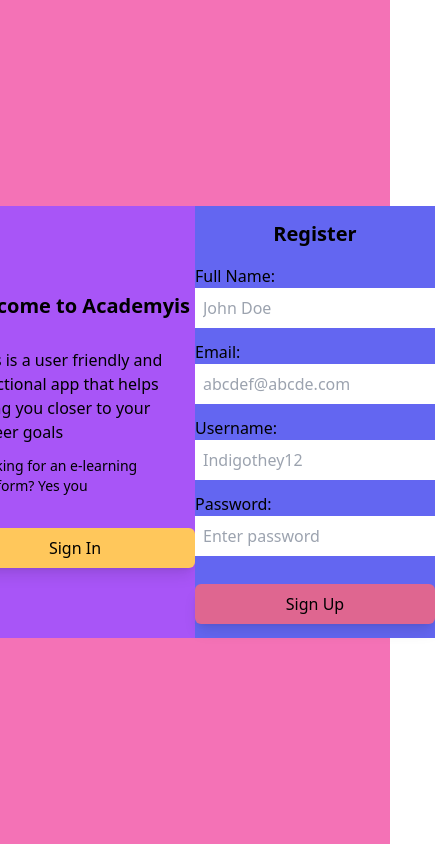
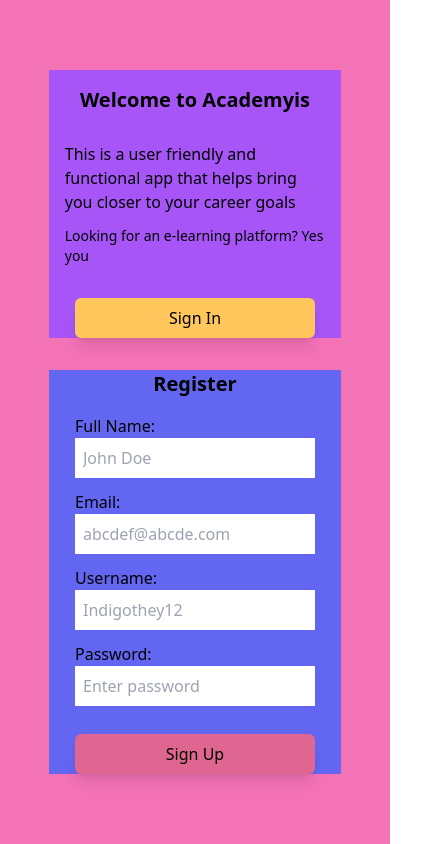
Before and after one commit to TobyMike-max/e-learning, a React (Vite) app in the folder e-learning/: page /register in a window 390 px wide. Shown: the whole page, 435 px wide, since content can reach past the window. Built offline with nearby package versions, Linux system fonts and the light colour scheme.

Commit message:
Thank you Jesus

```diff
--- a/e-learning/src/pages/Courses.tsx
+++ b/e-learning/src/pages/Courses.tsx
@@ -101,7 +101,7 @@ const Courses: React.FC<coursesProps> = ({ authenticateUser }) => {
 		  }
 	  }
 	  runCourses()
-  }, [courses]);
+  }, [courses.length]);
 
   //if (isLoading) return <p>Loading...</p>
   //if (error) return <span>error</span>
--- a/e-learning/src/pages/Login.tsx
+++ b/e-learning/src/pages/Login.tsx
@@ -34,8 +34,8 @@ const Login: React.FC<loginProps> = ({ authenticateUser }) => {
 
   return (
     <div className="flex items-center justify-center h-screen bg-[#df6690]">
-      <div className="flex items-center justify-center w-4/5 h-80">
-        <div className="basis-4/6 bg-[#ffc75b] flex flex-col justify-center items-center h-full">
+      <div className="flex flex-col md:flex-row items-center justify-center w-4/5 h-80">
+        <div className="basis-4/6 bg-[#ffc75b] flex flex-col items-center justify-center h-full w-full md:mb-0 mb-8">
           <h1 className="text-xl mb-4 font-semibold"> Login </h1>
           <form onSubmit={handleSubmit}>
             <fieldset>
@@ -76,7 +76,7 @@ const Login: React.FC<loginProps> = ({ authenticateUser }) => {
             <p className="text-[red] italic pt-1 text-sm">Forgot Password</p>
           </Link>
         </div>
-        <div className="basis-4/6 bg-[lightgray] flex flex-col items-center justify-center h-full">
+        <div className="basis-4/6 bg-[lightgray] flex flex-col items-center justify-center h-full w-full">
           <h1 className="text-xl my-4 font-semibold"> Welcome to Academyis </h1>
           <p className="mt-3 px-4">
             {' '}
--- a/e-learning/src/pages/Register.tsx
+++ b/e-learning/src/pages/Register.tsx
@@ -41,8 +41,8 @@ const Register: React.FC<regProps> = ({ authenticateUser }) => {
 
   return (
     <div className="flex items-center justify-center min-h-screen bg-pink-400">
-      <div className="flex items-center justify-center rounded-md w-3/4 h-[27rem]">
-        <div className="basis-4/6 bg-purple-500 flex flex-col items-center justify-center h-full">
+      <div className="flex flex-col md:flex-row items-center justify-center rounded-md w-3/4 h-[27rem]">
+        <div className="basis-4/6 bg-purple-500 flex flex-col items-center justify-center h-full w-full md:mb-0 mb-8">
           <h1 className="text-xl my-4 font-semibold"> Welcome to Academyis </h1>
           <p className="mt-3 px-4">
             {' '}
@@ -60,7 +60,7 @@ const Register: React.FC<regProps> = ({ authenticateUser }) => {
             </button>
           </Link>
         </div>
-        <div className="basis-4/6 bg-indigo-500 flex flex-col justify-center items-center h-full">
+        <div className="basis-4/6 bg-indigo-500 flex flex-col justify-center items-center h-full w-full">
           <h1 className="text-xl mb-4 font-semibold"> Register </h1>
           <form action="" onSubmit={handleSubmit}>
             <fieldset>
```
